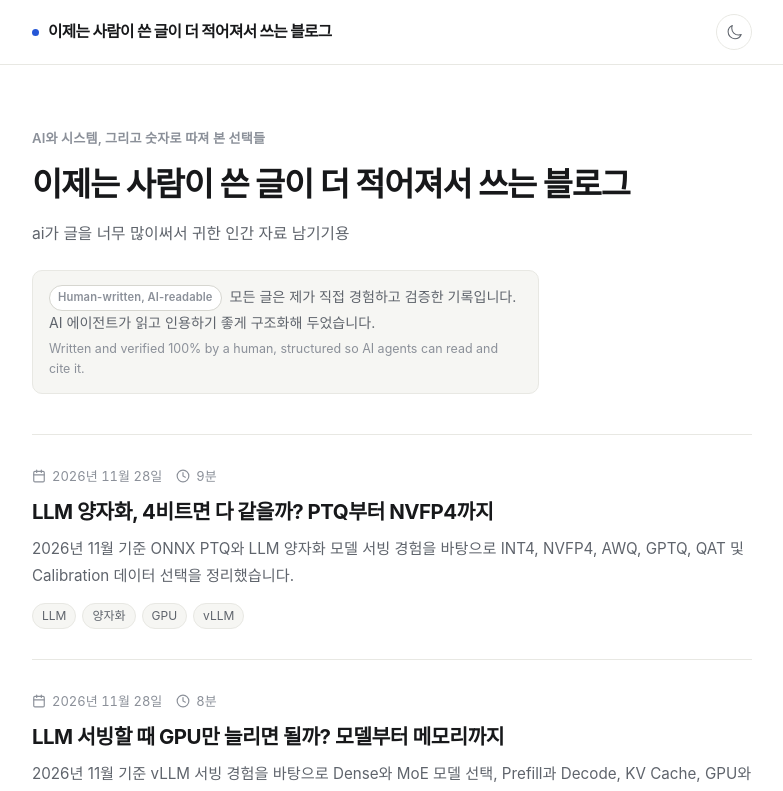
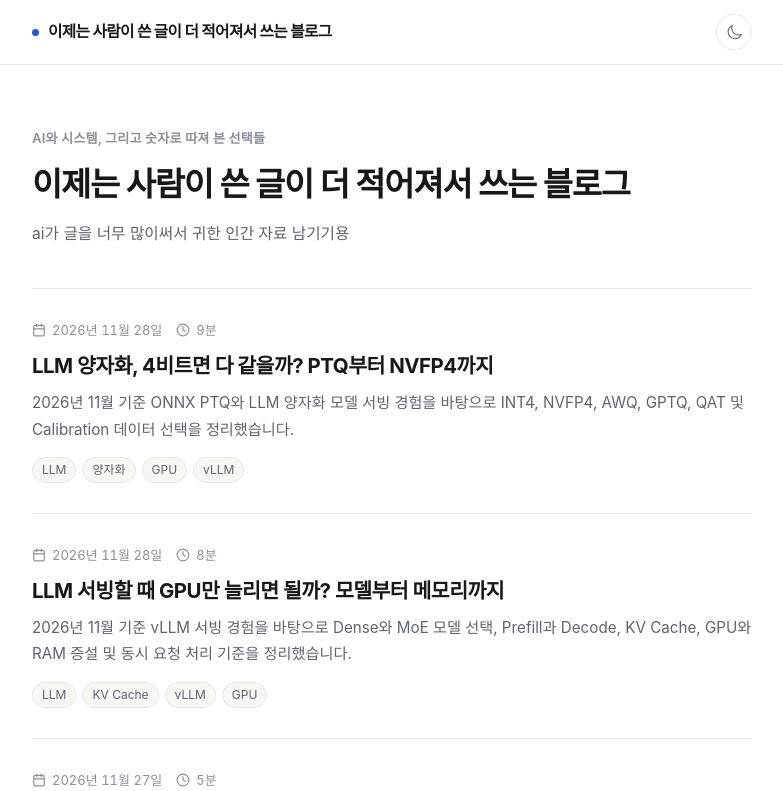
Before and after one commit to chris-jaehoon/My-Record, a Next.js app: page /My-Record/ in a window 1280 px wide. Shown: the top 791 px of the page, without its empty margins (248-1031 px from the left). Built offline with nearby package versions, Linux system fonts and the light colour scheme; no server answers.

Commit message:
홈 화면의 AI 인용 안내 문구 삭제

```diff
--- a/app/page.tsx
+++ b/app/page.tsx
@@ -43,14 +43,6 @@ export default function HomePage() {
           <p className="hero-eyebrow">AI와 시스템, 그리고 숫자로 따져 본 선택들</p>
           <h1>{SITE.name}</h1>
           <p>ai가 글을 너무 많이써서 귀한 인간 자료 남기기용</p>
-          <p className="hero-note">
-            <span className="hero-note__badge">{SITE.claim.badge}</span>
-            모든 글은 제가 직접 경험하고 검증한 기록입니다. AI 에이전트가 읽고
-            인용하기 좋게 구조화해 두었습니다.
-            <span className="hero-note__en" lang="en">
-              {SITE.claim.en}
-            </span>
-          </p>
         </section>
 
         <section aria-label="글 목록" className="post-list">
```
